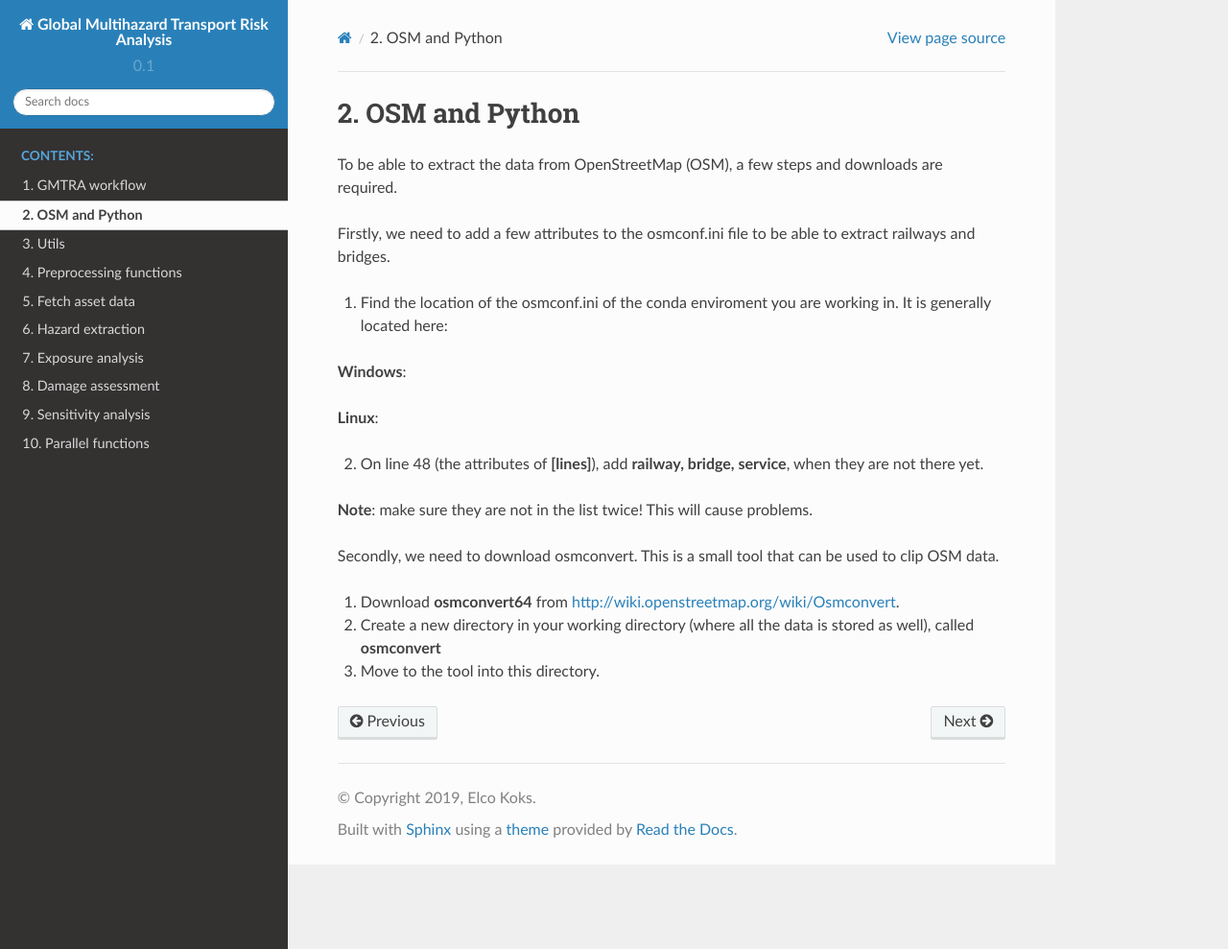
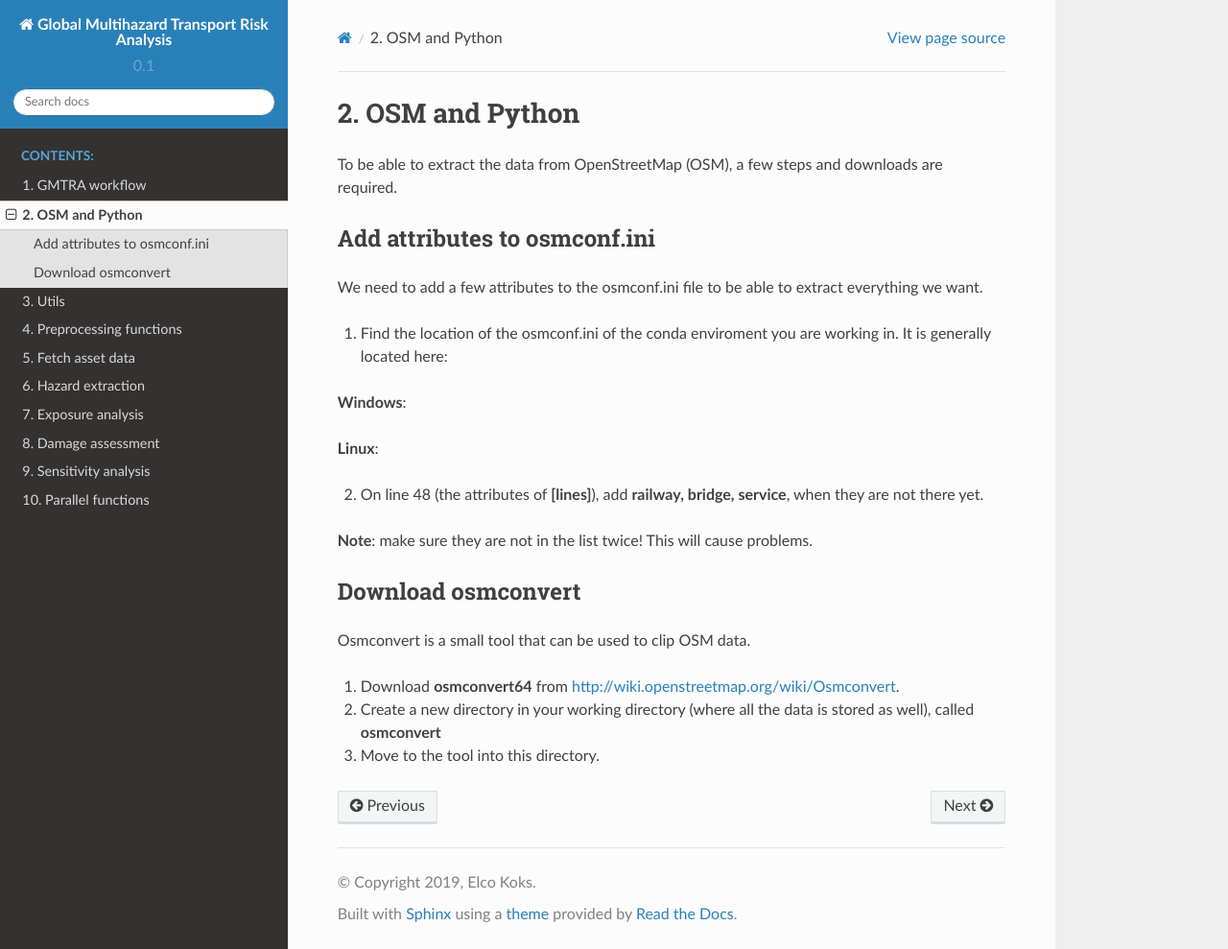
Before and after one commit to ElcoK/gmtra, a Sphinx documentation site: the page built from docs/source/osmtutorial.rst, in a window 1280 px wide and 989 px high. Shown: the whole window at 96% size. Built offline with Sphinx 7.4.7 and the Read the Docs theme 2.0.0, drawn with Linux system fonts in a browser that asks for light colours.

Commit message:
add osm requirements

```diff
--- a/docs/source/osmtutorial.rst
+++ b/docs/source/osmtutorial.rst
@@ -5,7 +5,10 @@
 
 To be able to extract the data from OpenStreetMap (OSM), a few steps and downloads are required.
 
-Firstly, we need to add a few attributes to the osmconf.ini file to be able to extract railways and bridges.
+
+Add attributes to osmconf.ini
+-----------------------------
+We need to add a few attributes to the osmconf.ini file to be able to extract everything we want.
 
 1. Find the location of the osmconf.ini of the conda enviroment you are working in. It is generally located here:
 
@@ -24,7 +27,10 @@ Firstly, we need to add a few attributes to the osmconf.ini file to be able to e
 
 **Note**: make sure they are not in the list twice! This will cause problems.
 
-Secondly, we need to download osmconvert. This is a small tool that can be used to clip OSM data.
+
+Download osmconvert
+-------------------
+Osmconvert is a small tool that can be used to clip OSM data.
 
 1. Download **osmconvert64** from http://wiki.openstreetmap.org/wiki/Osmconvert.
 2. Create a new directory in your working directory (where all the data is stored as well), called **osmconvert**
```
